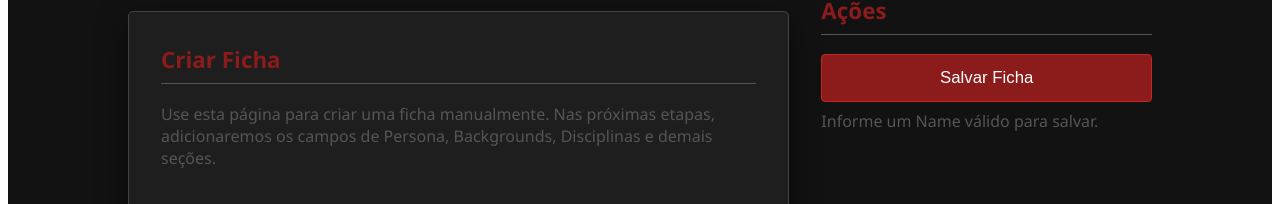
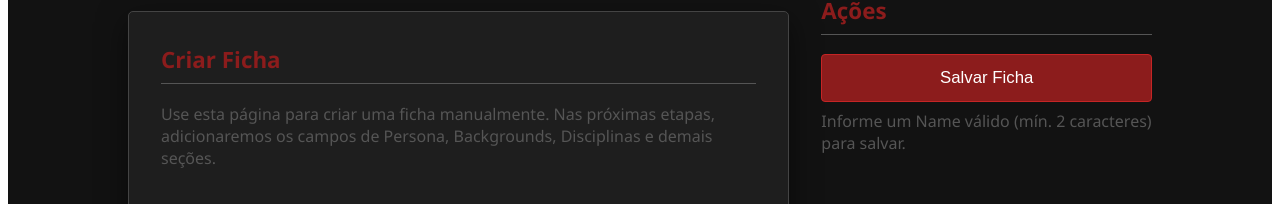
Before and after one commit to danielfcastro/vtm-elysium-next, a Next.js app: page /create in a window 1280 px wide. Shown: the part 153-357 px from the top of the page. Built offline with nearby package versions, Linux system fonts and the light colour scheme.

Commit message:
feat: add Name field with validation to manual creator (closes #3)

```diff
--- a/app/create/page.tsx
+++ b/app/create/page.tsx
@@ -5,8 +5,13 @@ import {
     CharacterDraft,
     createEmptyCharacterDraft,
     draftToCharacter,
-} from "@/core/models/CharacterDraft"; // ajuste o caminho se não usar alias "@/"
+} from "@/core/models/CharacterDraft"; // ajuste o caminho se não usar "@/"
 
+/**
+ * Validação do campo Name:
+ * - obrigatório
+ * - mínimo 2 caracteres (ignorando espaços nas pontas)
+ */
 function validateName(name: string): string | null {
     const trimmed = name.trim();
     if (trimmed.length === 0) {
@@ -21,8 +26,10 @@ function validateName(name: string): string | null {
 export default function CreateCharacterPage() {
     // Estado central do formulário de criação
     const [draft, setDraft] = useState<CharacterDraft>(() =>
-        createEmptyCharacterDraft(),
+        createEmptyCharacterDraft()
     );
+
+    // Erro específico do campo Name
     const [nameError, setNameError] = useState<string | null>(null);
 
     function updateDraft(patch: Partial<CharacterDraft>) {
@@ -35,11 +42,13 @@ export default function CreateCharacterPage() {
     function handleNameChange(event: React.ChangeEvent<HTMLInputElement>) {
         const value = event.target.value;
         updateDraft({ name: value });
-        // opcionalmente poderíamos limpar o erro aqui, mas deixamos para blur/submit
+        // se quiser, pode limpar o erro enquanto digita:
+        // setNameError(null);
     }
 
     function handleNameBlur() {
-        setNameError(validateName(draft.name));
+        const error = validateName(draft.name);
+        setNameError(error);
     }
 
     function handleSubmit(event: React.FormEvent) {
@@ -49,11 +58,12 @@ export default function CreateCharacterPage() {
         setNameError(error);
 
         if (error) {
-            // bloqueia o submit se inválido
+            // bloqueia o submit se o Name estiver inválido
             return;
         }
 
-        // Issue futura (#8): persistência em localStorage / API
+        // Aqui ainda não estamos persistindo (isso é Issue #8),
+        // apenas mostrando que o objeto está pronto para salvar
         const character = draftToCharacter(draft);
         console.log("Character pronto para salvar:", character);
     }
@@ -71,7 +81,7 @@ export default function CreateCharacterPage() {
                 </p>
             </div>
 
-            {/* Form engloba conteúdo e sidebar para termos onSubmit consistente */}
+            {/* Form engloba conteúdo + sidebar para termos um onSubmit único */}
             <form onSubmit={handleSubmit}>
                 <div className="pageContainer">
                     {/* Conteúdo principal */}
@@ -86,11 +96,14 @@ export default function CreateCharacterPage() {
                                 </p>
                             </div>
 
-                            {/* SECTION: Persona */}
+                            {/* ======== SECTION: Persona ======== */}
                             <div className="sheetSection">
                                 <h2 className="h2">Persona</h2>
+
+                                {/* se você já tiver uma classe .personaGrid no CSS, use aqui */}
                                 <div className="personaGrid">
-                                    {/* Campo Name no topo da Persona, ocupando as 2 colunas */}
+                                    {/* Campo Name deve ficar no topo da seção Persona.
+                      Usamos gridColumn: "span 2" para ocupar a linha inteira. */}
                                     <div style={{ gridColumn: "span 2" }}>
                                         <label
                                             htmlFor="name"
@@ -130,10 +143,13 @@ export default function CreateCharacterPage() {
                                             </p>
                                         )}
                                     </div>
+
+                                    {/* Os outros campos de Persona (Concept, Clan, etc.)
+                      serão adicionados nas próximas issues. */}
                                 </div>
                             </div>
 
-                            {/* Debug – ajuda a validar estado e conversão, pode ser removido depois */}
+                            {/* Debug – ajuda a validar estado e conversão; pode ser removido depois */}
                             <div className="sheetSection">
                                 <h3 className="h3">Estado atual do draft (debug)</h3>
                                 <pre
@@ -178,7 +194,7 @@ export default function CreateCharacterPage() {
                             </button>
                             {!isNameValid && (
                                 <p className="muted" style={{ marginTop: "0.5rem" }}>
-                                    Informe um Name válido para salvar.
+                                    Informe um Name válido (mín. 2 caracteres) para salvar.
                                 </p>
                             )}
                         </div>
```
